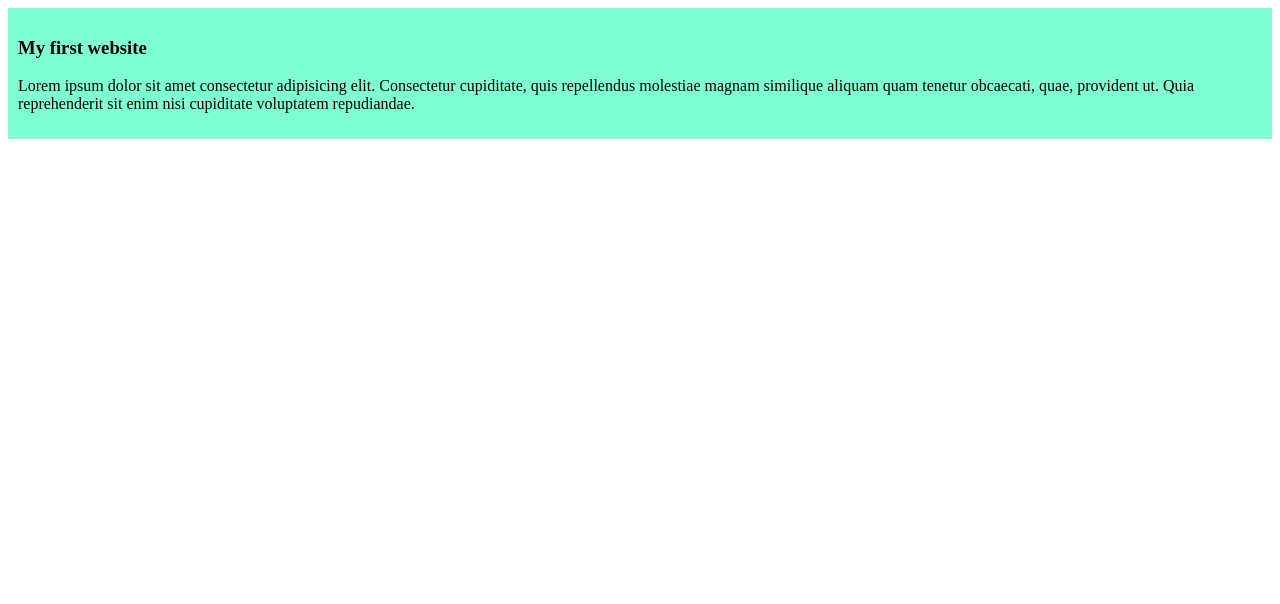
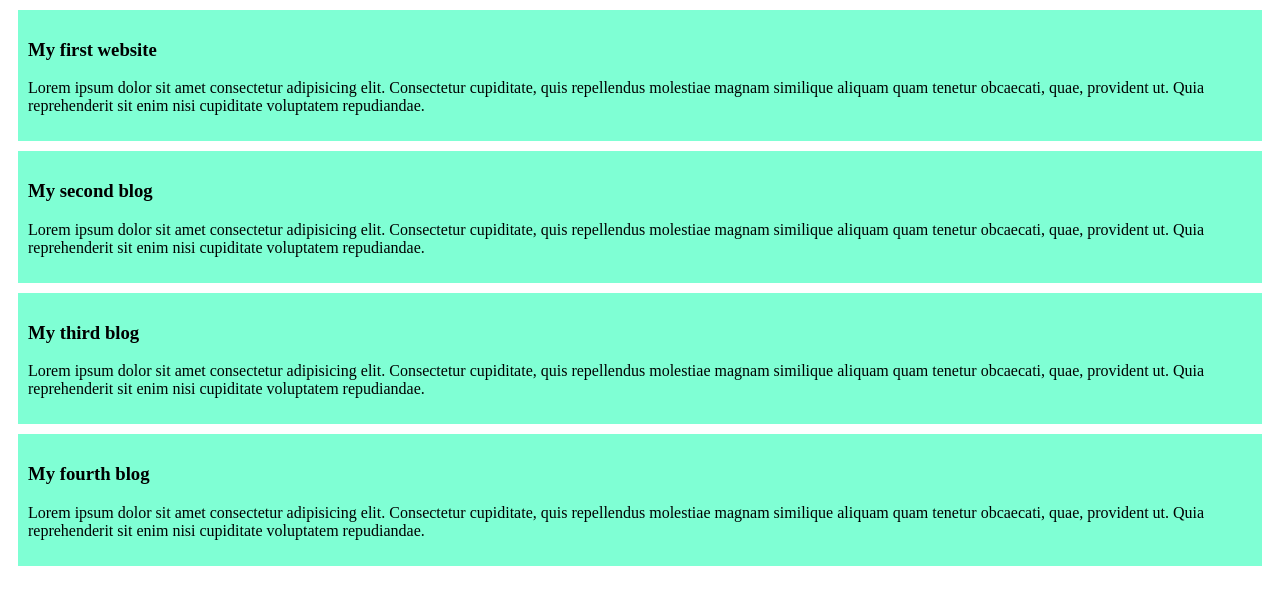
Before and after one commit to shehab99d/my-simple-website, a plain HTML site: page index.html in a window 1280 px wide. Drawn offline with Linux system fonts and the light colour scheme.

Commit message:
added the second and thied blog

```diff
--- a/blog.css
+++ b/blog.css
@@ -2,4 +2,5 @@ div{
     background-color: aquamarine;
 
     padding: 10px;
+    margin: 10px;
 }
--- a/index.html
+++ b/index.html
@@ -11,5 +11,17 @@
     <h3>My first website</h3>
     <p>Lorem ipsum dolor sit amet consectetur adipisicing elit. Consectetur cupiditate, quis repellendus molestiae magnam similique aliquam quam tenetur obcaecati, quae, provident ut. Quia reprehenderit sit enim nisi cupiditate voluptatem repudiandae.</p>
    </div>
+   <div>
+    <h3>My second blog</h3>
+    <p>Lorem ipsum dolor sit amet consectetur adipisicing elit. Consectetur cupiditate, quis repellendus molestiae magnam similique aliquam quam tenetur obcaecati, quae, provident ut. Quia reprehenderit sit enim nisi cupiditate voluptatem repudiandae.</p>
+   </div>
+   <div>
+    <h3>My third blog</h3>
+    <p>Lorem ipsum dolor sit amet consectetur adipisicing elit. Consectetur cupiditate, quis repellendus molestiae magnam similique aliquam quam tenetur obcaecati, quae, provident ut. Quia reprehenderit sit enim nisi cupiditate voluptatem repudiandae.</p>
+   </div>
+   <div>
+    <h3>My fourth blog</h3>
+    <p>Lorem ipsum dolor sit amet consectetur adipisicing elit. Consectetur cupiditate, quis repellendus molestiae magnam similique aliquam quam tenetur obcaecati, quae, provident ut. Quia reprehenderit sit enim nisi cupiditate voluptatem repudiandae.</p>
+   </div>
 </body>
 </html>
```
